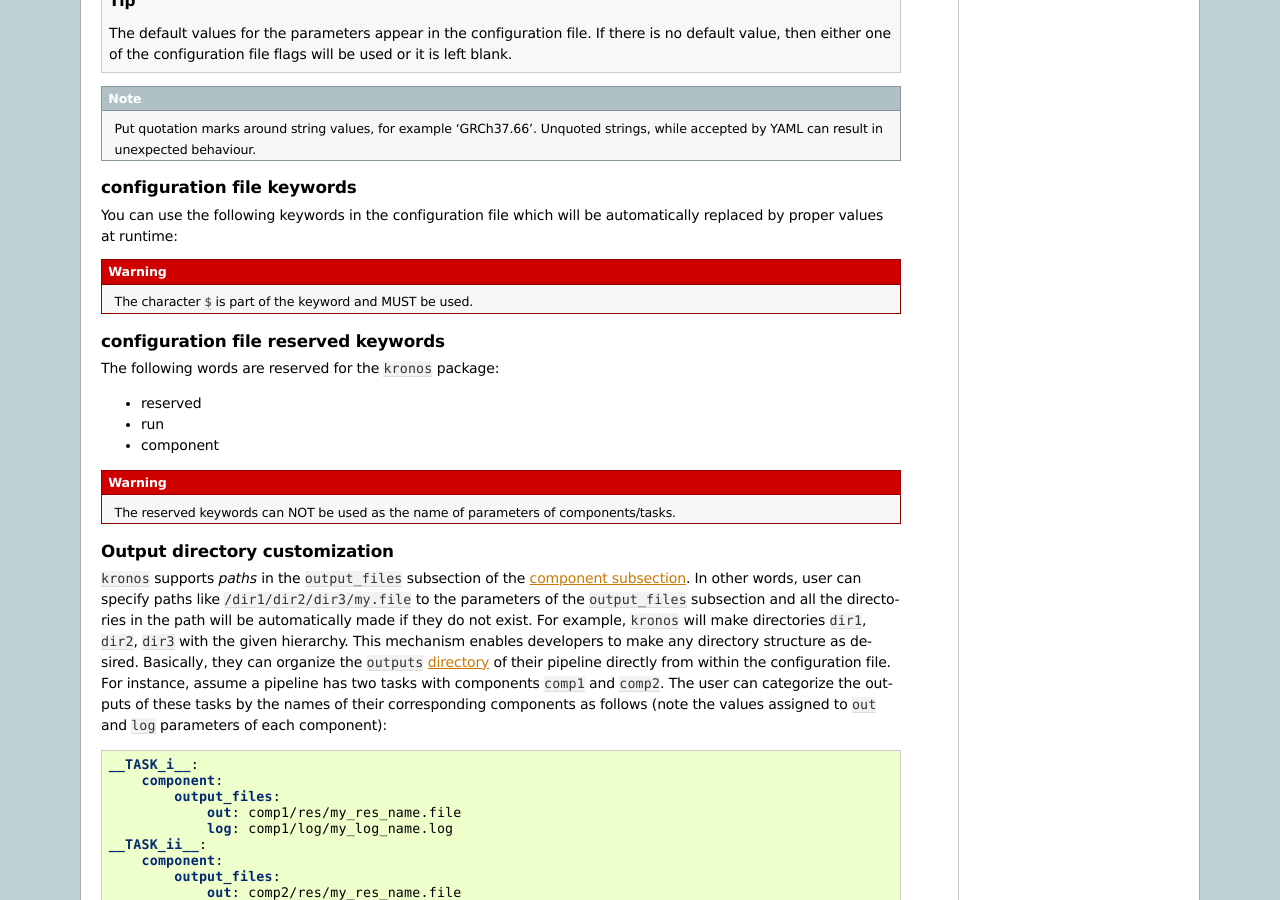
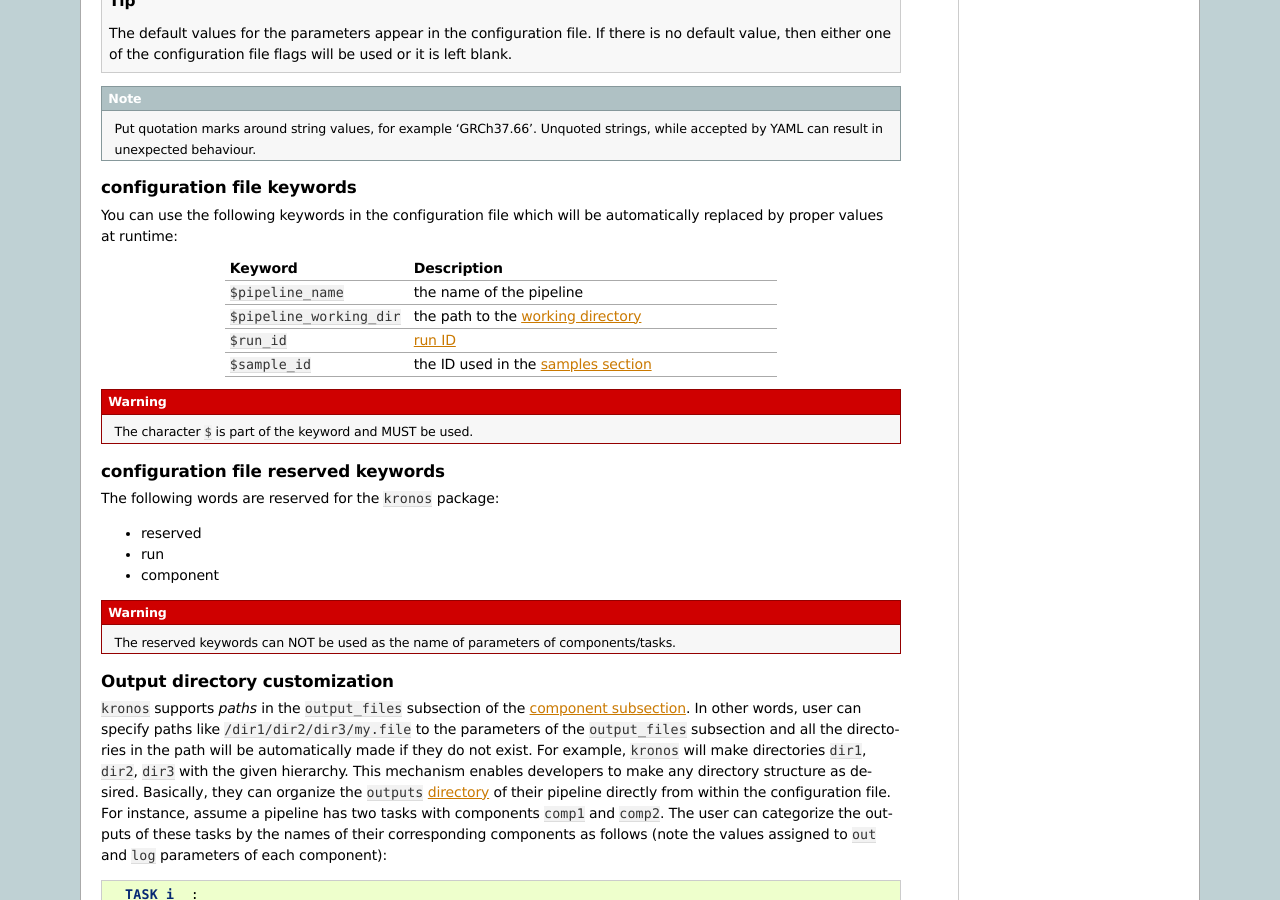
Before and after one commit to jtaghiyar/kronos_docs, a Sphinx documentation site: the page built from source/config_file/config_file.rst, in a window 1280 px wide and 900 px high, scrolled down 9460 px. Built offline with Sphinx 7.4.7, drawn with Linux system fonts in a browser that asks for light colours.

Commit message:
minor bug fix.

```diff
--- a/source/config_file/config_file.rst
+++ b/source/config_file/config_file.rst
@@ -532,7 +532,7 @@ You can use the following keywords in the configuration file which will be autom
     "``$pipeline_name``", "the name of the pipeline"
     "``$pipeline_working_dir``", "the path to the :ref:`working directory <working_dir>`"
     "``$run_id``", ":ref:`run ID <run_id>`"
-    "``$sample_id``", "the ID used in the :ref:`samples section <samples_sec>`
+    "``$sample_id``", "the ID used in the :ref:`samples section <samples_sec>`"
 
 .. warning::
 
```
